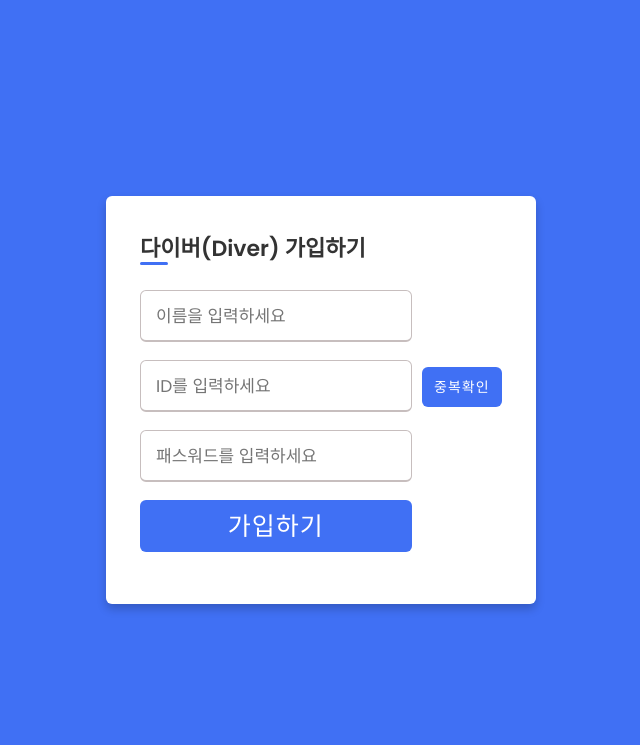
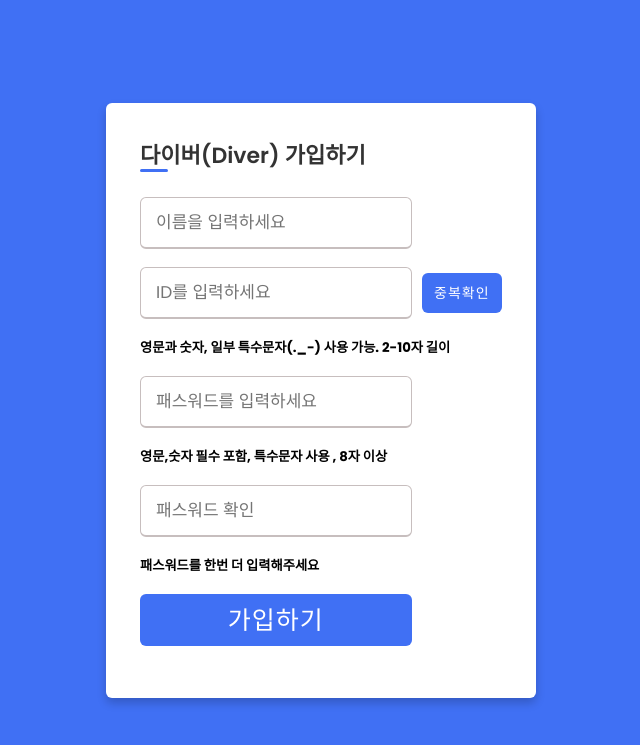
Before and after one commit to Diver-15/Diver, a Flask app: template templates/register.html in a window 1280 px wide. Shown: the top 745 px of the page, without its empty margins (319-959 px from the left). Run offline with Flask 2, Linux system fonts and the light colour scheme; the template is opened without the code that fills it, so the values that code supplies are empty; some libraries are stand-ins or nearby versions.

Commit message:
feat : 로그인, 회원가입 기능수정

```diff
--- a/app.py
+++ b/app.py
@@ -56,7 +56,12 @@ def api_register():
     db.user.insert_one({'id': id_receive, 'pw': pw_hash, 'name': name_receive})
 
     return jsonify({'result': 'success'})
-
+# [회원가입 아이디 중복확인 API]
+@app.route('/sign_up/check_dup', methods=['POST'])
+def check_dup():
+    username_receive = request.form['username_give']
+    exists = bool(db.user.find_one({"id": username_receive}))
+    return jsonify({'result': 'success', 'exists': exists})
 
 # [로그인 API]
 @app.route('/api/login', methods=['POST'])
--- a/templates/register.html
+++ b/templates/register.html
@@ -10,15 +10,54 @@
     <meta charset="utf-8">
     <meta name="viewport" content="width=device-width, initial-scale=1, shrink-to-fit=no">
     <link rel="stylesheet" href="../static/register.css">
+    <!-- 아이콘 -->
+    <link href="https://cdn-icons-png.flaticon.com/512/2047/2047989.png" rel="shortcut icon" type="image/x-icon">
 
     <script>
+        {#등록#}
+
         function register() {
+            let username = $("#userid").val()
+            let password = $("#userpw").val()
+            let password2 = $("#userpw2").val()
+            console.log(username, password, password2)
+
+            if ($("#help-id").hasClass("is-danger")) {
+                alert("아이디를 다시 확인해주세요.")
+                return;
+            } else if (!$("#help-id").hasClass("is-success")) {
+                alert("아이디 중복확인을 해주세요.")
+                return;
+            }
+            if (password == "") {
+                $("#help-password").text("비밀번호를 입력해주세요.").removeClass("is-safe").addClass("is-danger")
+                $("#userpw").focus()
+                return;
+            } else if (!is_password(password)) {
+                $("#help-password").text("비밀번호의 형식을 확인해주세요. 영문과 숫자 필수 포함, 특수문자(!@#$%^&*) 사용가능 8-20자").removeClass("is-safe").addClass("is-danger")
+                $("#userpw").focus()
+                return
+            } else {
+                $("#help-password").text("사용할 수 있는 비밀번호입니다.").removeClass("is-danger").addClass("is-success")
+            }
+            if (password2 == "") {
+                $("#help-password2").text("비밀번호를 입력해주세요.").removeClass("is-safe").addClass("is-danger")
+                $("#userpw2").focus()
+                return;
+            } else if (password2 != password) {
+                $("#help-password2").text("비밀번호가 일치하지 않습니다.").removeClass("is-safe").addClass("is-danger")
+                $("#userpw2").focus()
+                return;
+            } else {
+                $("#help-password2").text("비밀번호가 일치합니다.").removeClass("is-danger").addClass("is-success")
+            }
+
             $.ajax({
                 type: "POST",
                 url: "/api/register",
                 data: {
-                    id_give: $('#userid').val(),
-                    pw_give: $('#userpw').val(),
+                    id_give: username,
+                    pw_give: password,
                     name_give: $('#username').val()
                 },
                 success: function (response) {
@@ -32,6 +71,53 @@
             })
         }
 
+        {#중복 확인#}
+
+        function check_dup() {
+            let username = $("#userid").val()
+            console.log(username)
+            if (username == "") {
+                $("#help-id").text("아이디를 입력해주세요.").removeClass("is-safe").addClass("is-danger")
+                $("#userid").focus()
+                return;
+            }
+            if (!is_nickname(username)) {
+                $("#help-id").text("아이디의 형식을 확인해주세요. 영문과 숫자, 일부 특수문자(._-) 사용 가능. 2-10자 길이").removeClass("is-safe").addClass("is-danger")
+                $("#userid").focus()
+                return;
+            }
+            $("#help-id").addClass("is-loading")
+            $.ajax({
+                type: "POST",
+                url: "/sign_up/check_dup",
+                data: {
+                    username_give: username
+                },
+                success: function (response) {
+
+                    if (response["exists"]) {
+                        $("#help-id").text("이미 존재하는 아이디입니다.").removeClass("is-safe").addClass("is-danger")
+                        $("#userid").focus()
+                    } else {
+                        $("#help-id").text("사용할 수 있는 아이디입니다.").removeClass("is-danger").addClass("is-success")
+                    }
+                    $("#help-id").removeClass("is-loading")
+
+                }
+            });
+        }
+
+        {#정규표현식#}
+
+        function is_nickname(asValue) {
+            var regExp = /^(?=.*[a-zA-Z])[-a-zA-Z0-9_.]{2,10}$/;
+            return regExp.test(asValue);
+        }
+
+        function is_password(asValue) {
+            var regExp = /^(?=.*\d)(?=.*[a-zA-Z])[0-9a-zA-Z!@#$%^&*]{8,20}$/;
+            return regExp.test(asValue);
+        }
     </script>
 </head>
 <body>
@@ -43,14 +129,23 @@
         </div>
         <div class="input-box">
             <input id="userid" type="text" placeholder="ID를 입력하세요" required>
-            <button class="check_btn" onclick="">중복확인</button>
+            <button class="check_btn" onclick="check_dup()">중복확인</button>
+        </div>
+        <div class="text-idcheck">
+            <h5 id="help-id">영문과 숫자, 일부 특수문자(._-) 사용 가능. 2-10자 길이</h5>
         </div>
         <div class="input-box">
             <input id="userpw" type="password" placeholder="패스워드를 입력하세요" required>
         </div>
-        {#        <div class="input-box">#}
-        {#            <input id="check_pwd1" type="password" placeholder="패스워드 확인" required>#}
-        {#        </div>#}
+        <div class="text-pwdcheck">
+            <h5 id="help-password">영문,숫자 필수 포함, 특수문자 사용 , 8자 이상</h5>
+        </div>
+        <div class="input-box">
+            <input id="userpw2" type="password" placeholder="패스워드 확인" required>
+        </div>
+        <div class="text-pwdcheck">
+            <h5 id="help-password2">패스워드를 한번 더 입력해주세요</h5>
+        </div>
         <div class="input-box button">
             <input onclick="register()" value="가입하기">
         </div>
```
Also changed, not shown: templates/index.html (+5 -4 lines), templates/login.html (+13 -5 lines).
